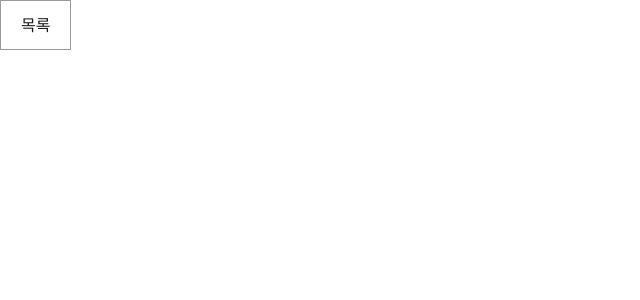
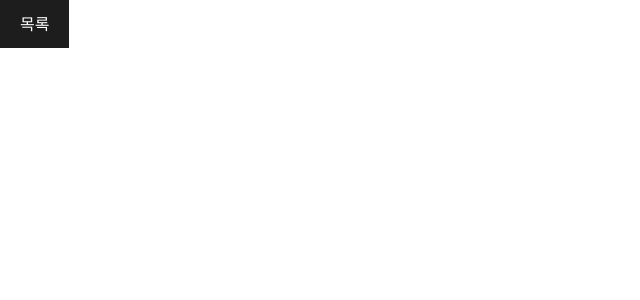
Before and after one commit to mandlake/product-frontend-edu-kso, a Next.js app: page / in a window 1280 px wide. Shown: the top 300 px of the page, without its empty margins (0-640 px from the left). Built offline with nearby package versions, Linux system fonts and the light colour scheme.

Commit message:
tailwind 수정

```diff
--- a/src/app/globals.css
+++ b/src/app/globals.css
@@ -16,24 +16,4 @@
   --color-gray-600: #999999;
   --color-gray-200: #ebebeb;
   --color-gray-100: #fafafa;
-
-  /* text */
-  --color-text-default: var(--color-gray-900); /* #1d1d1d */
-  --color-text-secondary: var(--color-gray-800); /* #666666 */
-  --color-text-tertiary: var(--color-gray-600); /* #999999 */
-  --color-text-disabled: var(--color-gray-200); /* #ebebeb */
-
-  /* icon */
-  --color-icon-default: var(--color-neutral-black); /* #1d1d1d */
-  --color-icon-white: var(--color-neutral-white); /* #ffffff */
-
-  /* background */
-  --color-background-default: var(--color-neutral-white); /* #ffffff */
-  --color-background-secondary: var(--color-gray-100); /* #fafafa */
-  --color-background-tertiary: var(--color-gray-200); /* #ebebeb */
-  --color-background-black: var(--color-neutral-black); /* #1d1d1d */
-
-  /* Line */
-  --color-line-default: var(--color-gray-200); /* #ebebeb */
-  --color-line-strong: var(--color-neutral-black); /* #1d1d1d */
 }
--- a/src/shared/ui/atoms/button/button.varaints.ts
+++ b/src/shared/ui/atoms/button/button.varaints.ts
@@ -5,12 +5,13 @@ export const buttonVariants = cva(
   {
     variants: {
       variant: {
-        default: "bg-background-black",
+        default: "bg-neutral-black",
         outline: "border border-gray-600 bg-white",
       },
       size: {
         sm: "px-5 py-3 gap-4 text-md",
         lg: "px-15 py-6 text-md",
+        icon: "px-5 py-5 gap-4 text-md",
       },
       text: {
         white: "text-neutral-white",
@@ -19,9 +20,9 @@ export const buttonVariants = cva(
       },
     },
     defaultVariants: {
-      variant: "outline",
+      variant: "default",
       size: "sm",
-      text: "black",
+      text: "white",
     },
   },
 );
--- a/tailwind.config.ts
+++ b/tailwind.config.ts
@@ -26,26 +26,6 @@ const config: Config = {
           200: "var(--color-gray-200)",
           100: "var(--color-gray-100)",
         },
-        text: {
-          default: "var(--color-text-default)",
-          secondary: "var(--color-text-secondary)",
-          tertiary: "var(--color-text-tertiary)",
-          disabled: "var(--color-text-disabled)",
-        },
-        icon: {
-          default: "var(--color-icon-default)",
-          white: "var(--color-icon-white)",
-        },
-        background: {
-          default: "var(--color-background-default)",
-          secondary: "var(--color-background-secondary)",
-          tertiary: "var(--color-background-tertiary)",
-          black: "var(--color-background-black)",
-        },
-        line: {
-          default: "var(--color-line-default)",
-          strong: "var(--color-line-strong)",
-        },
       },
     },
   },
```
Also changed, not shown: public/icon/search.png (added).
